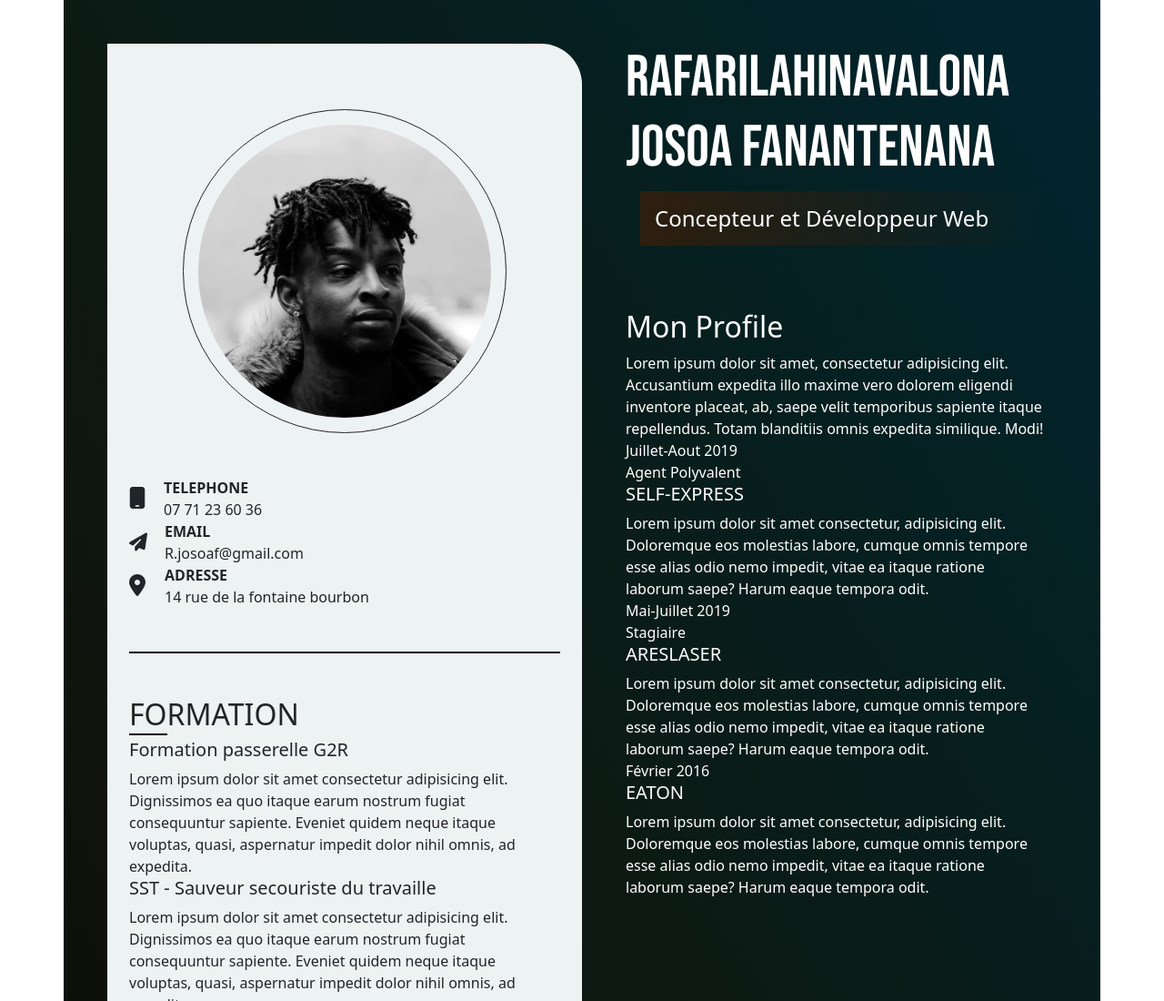
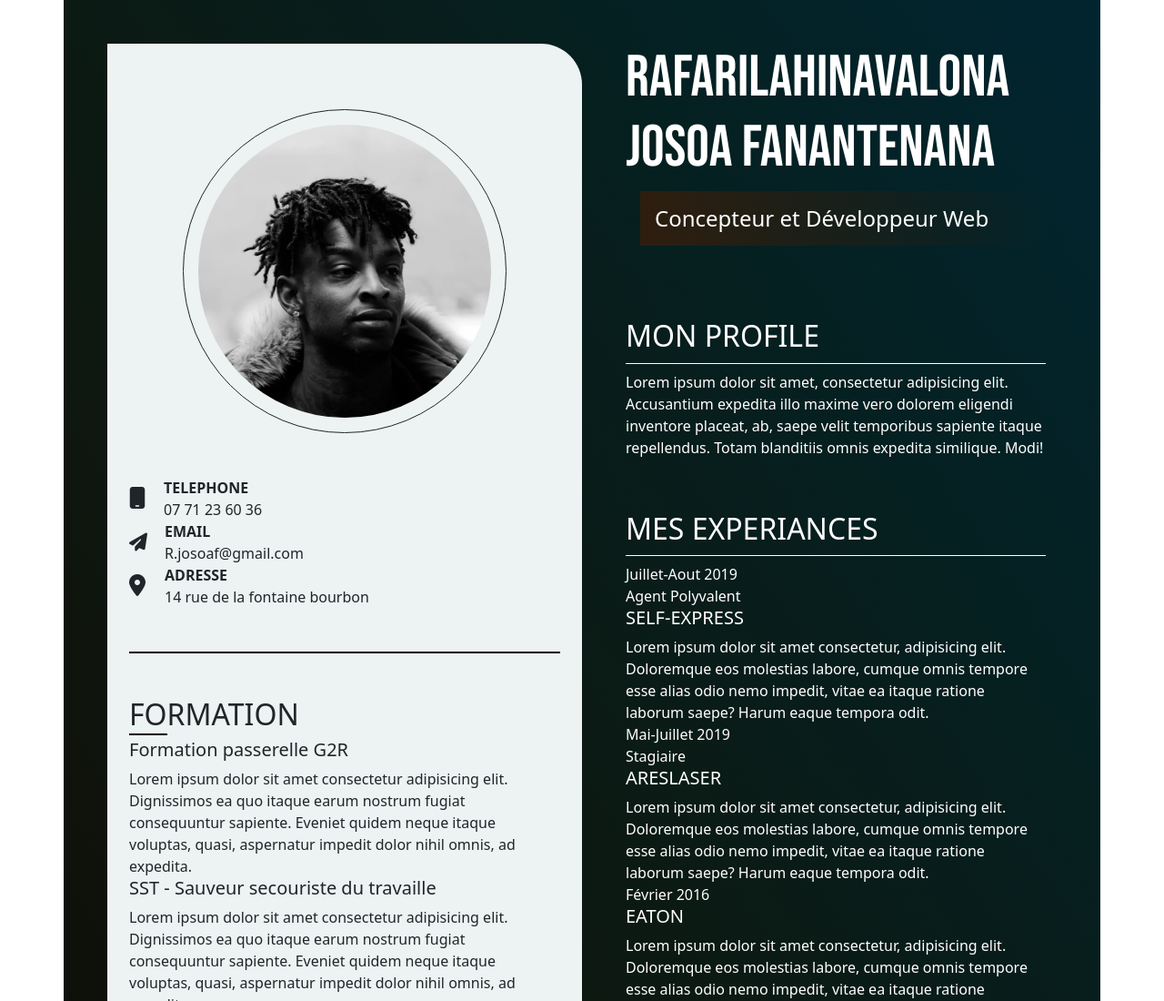
Before and after one commit to RJosoa/TP, a plain HTML site: page index.html in a window 1280 px wide. Shown: the top 1100 px of the page at 91% size. Drawn offline with nearby package versions, Linux system fonts and the light colour scheme.

Commit message:
surlignage des h2droites

```diff
--- a/index.html
+++ b/index.html
@@ -77,11 +77,12 @@
                 <h1 class="nom">RAFARILAHINAVALONA <br>JOSOA FANANTENANA</h1>
                 <h4 class="metier ms-3 p-3">Concepteur et Développeur Web</h4>
             </div>
-            <div class="monProfile">
-                <h2>Mon Profile</h2>
+            <div class="monProfile pb-5">
+                <h2>MON PROFILE</h2>
                 <p>Lorem ipsum dolor sit amet, consectetur adipisicing elit. Accusantium expedita illo maxime vero dolorem eligendi inventore placeat, ab, saepe velit temporibus sapiente itaque repellendus. Totam blanditiis omnis expedita similique. Modi!</p>
             </div>
             <div class="experiances">
+                <h2>MES EXPERIANCES</h2>
                 <div>
                     <dvi class="date">
                         <P>Juillet-Aout 2019</P>
--- a/style.css
+++ b/style.css
@@ -54,3 +54,9 @@ p{
     margin-bottom: 70px;
 
  }
+
+ .droite h2 {
+    border-bottom: 1px solid white;
+    padding: 10px 0 ;
+
+ }
```
